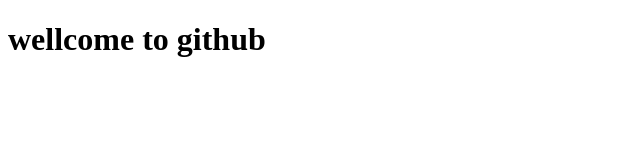
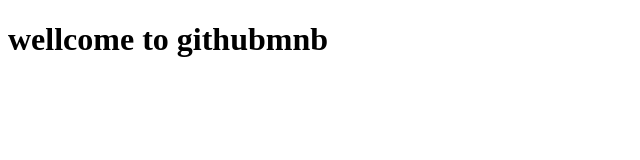
Before and after one commit to bloggerwi/bloggerwi, a plain HTML site: page matta.html in a window 1280 px wide. Shown: the whole page, without its empty margins (0-640 px from the left). Drawn offline with Linux system fonts and the light colour scheme.

Commit message:
new html file create

```diff
--- a/matta.html
+++ b/matta.html
@@ -3,7 +3,7 @@
 
 </head>
 <body>
-    <h1>wellcome to github</h1>
+    <h1>wellcome to githubmnb</h1>
 </body>
 
 
```
